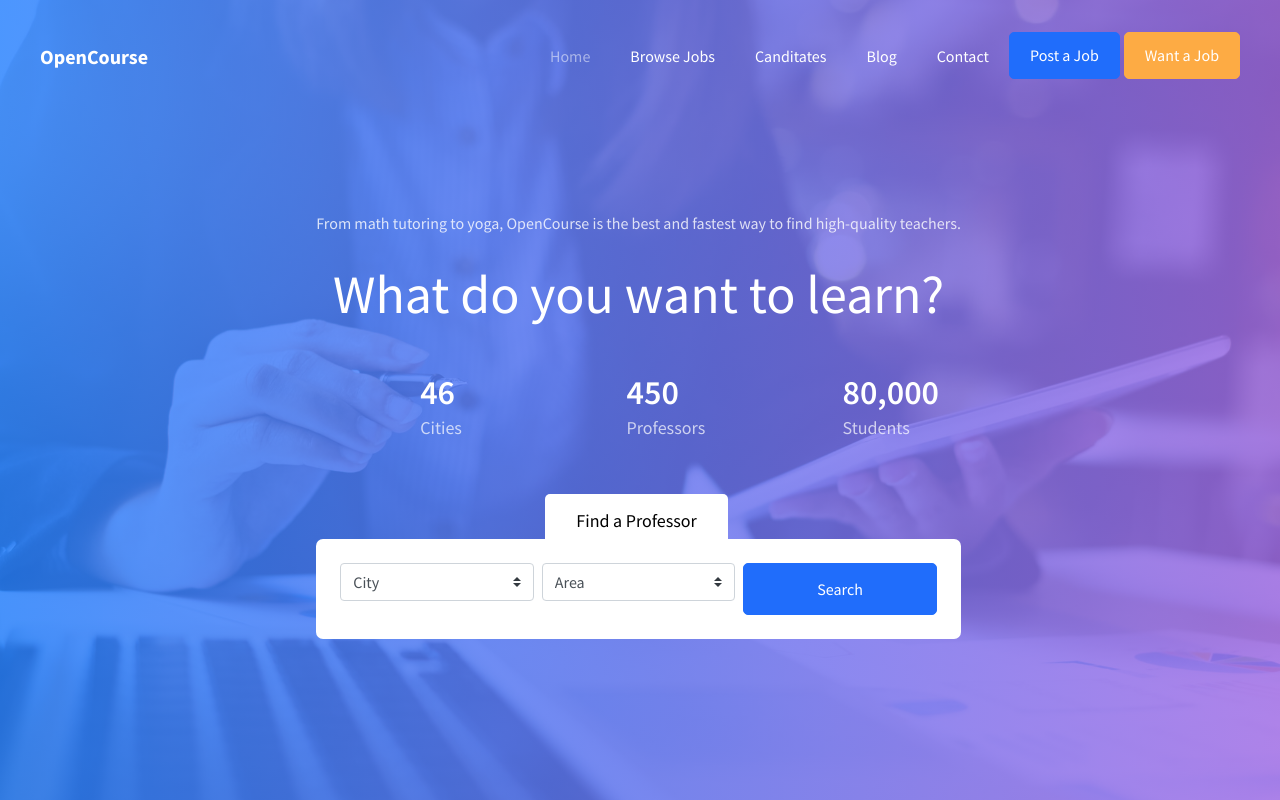
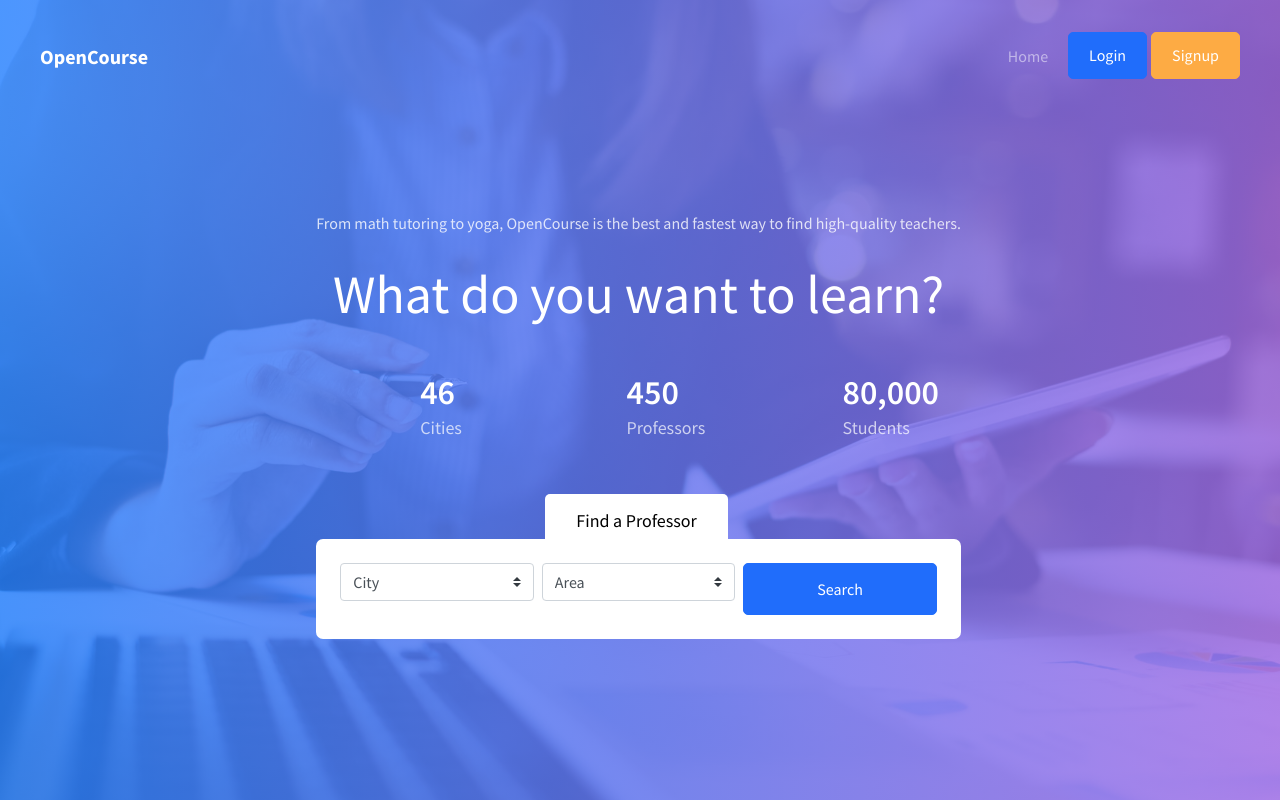
Before and after one commit to Romanchikus/opencourse, a Django app: page /courses/search/ in a window 1280 px wide. Run offline with Django 3.2, Linux system fonts and the light colour scheme; data that the repository does not hold is empty; some libraries are stand-ins or nearby versions; some web fonts are replaced.

Commit message:
Skillhunt: make navbar

```diff
--- a/templates/base.html
+++ b/templates/base.html
@@ -40,14 +40,16 @@
 
 	      <div class="collapse navbar-collapse" id="ftco-nav">
 	        <ul class="navbar-nav ml-auto">
-	          <li class="nav-item active"><a href="index.html" class="nav-link">Home</a></li>
-	          <li class="nav-item"><a href="browsejobs.html" class="nav-link">Browse Jobs</a></li>
-	          <li class="nav-item"><a href="candidates.html" class="nav-link">Canditates</a></li>
-	          <li class="nav-item"><a href="blog.html" class="nav-link">Blog</a></li>
-	          <li class="nav-item"><a href="contact.html" class="nav-link">Contact</a></li>
-	          <li class="nav-item cta mr-md-1"><a href="new-post.html" class="nav-link">Post a Job</a></li>
-	          <li class="nav-item cta cta-colored"><a href="job-post.html" class="nav-link">Want a Job</a></li>
-
+	          <li class="nav-item active"><a href="{% url 'courses:search' %}" class="nav-link">Home</a></li>
+            {% if user.is_authenticated %}
+              <li class="nav-item"><a class="nav-link" href="{% url 'courses:create' %}">Create course</a></li>
+              <li class="nav-item"><a class="nav-link" href="{% url 'courses:list' %}">List courses</a></li>
+              <li class="nav-item cta mr-md-1"><a href="{% url 'users:professor_update' %}" class="nav-link">Profile</a></li>
+	            <li class="nav-item cta cta-colored"><a href="{% url 'users:logout' %}" class="nav-link">Logout</a></li>
+            {% else %}
+              <li class="nav-item cta mr-md-1"><a href="{% url 'users:login' %}" class="nav-link">Login</a></li>
+	            <li class="nav-item cta cta-colored"><a href="{% url 'users:signup' %}" class="nav-link">Signup</a></li>
+            {% endif %}
 	        </ul>
 	      </div>
 	    </div>
```
